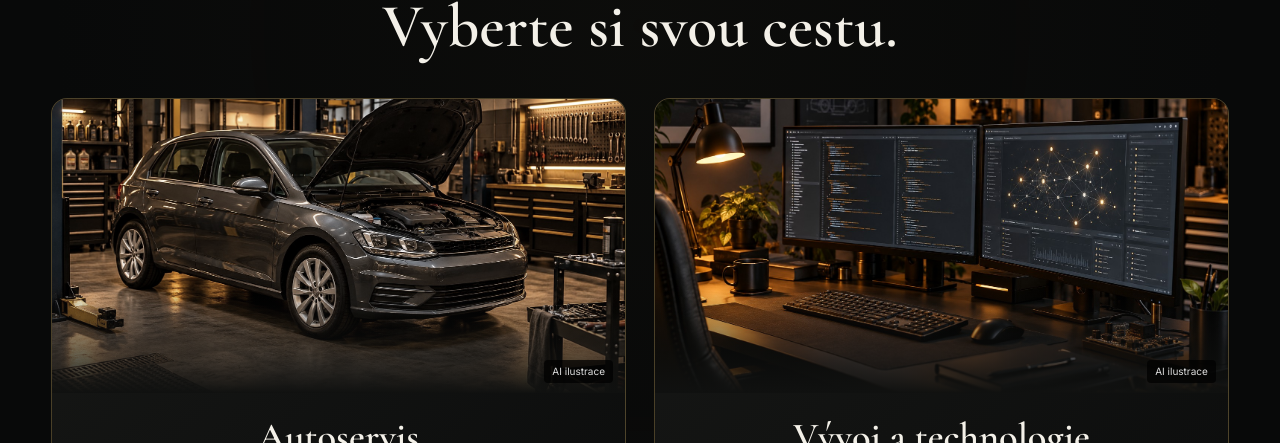
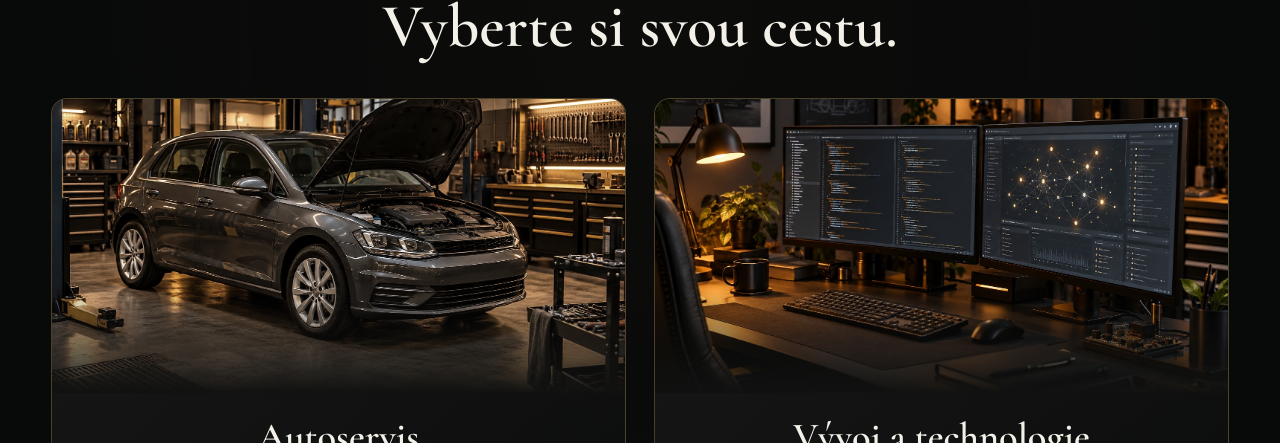
Before and after one commit to SakuraiAI/ProgramEnvusXenos, a React (Vite) app: page / in a window 1280 px wide. Shown: the part 196-639 px from the top of the page. Built offline with nearby package versions, Linux system fonts and the light colour scheme.

Commit message:
Remove visible AI illustration captions

```diff
--- a/src/Portal.jsx
+++ b/src/Portal.jsx
@@ -39,8 +39,8 @@ export default function Portal({ page }) {
      {current === "home" && <>
        <div className="gateway-heading"><p className="portal-eyebrow">PROGRAM ENVUS XENOS</p><h1>Vyberte si svou cestu.</h1></div>
        <div className="gateway-grid">
-         <a className="gateway-card" href="/autoservis"><div className="gateway-art garage-art"><img src="/workshop/workshop-hero.jpg" alt="Ilustrace auta s otevřenou kapotou v dílně" width="1536" height="1024"/><span className="image-note">AI ilustrace</span></div><div className="gateway-copy"><h2>Autoservis</h2><p>Diagnostika, údržba a opravy vozidel.</p><span className="gateway-button">Přejít na autoservis <span aria-hidden="true">→</span></span></div></a>
-         <a className="gateway-card" href="/technologie"><div className="gateway-art development-art"><img src="/technology/development-workspace.jpg" alt="Ilustrace vývojářského pracoviště s kódem a vizualizací AI na monitorech" width="1536" height="1024"/><span className="image-note">AI ilustrace</span></div><div className="gateway-copy"><h2>Vývoj a technologie</h2><p>AI, software a vlastní projekty.</p><span className="gateway-button outline">Prozkoumat projekty <span aria-hidden="true">→</span></span></div></a>
+         <a className="gateway-card" href="/autoservis"><div className="gateway-art garage-art"><img src="/workshop/workshop-hero.jpg" alt="Ilustrace auta s otevřenou kapotou v dílně" width="1536" height="1024"/></div><div className="gateway-copy"><h2>Autoservis</h2><p>Diagnostika, údržba a opravy vozidel.</p><span className="gateway-button">Přejít na autoservis <span aria-hidden="true">→</span></span></div></a>
+         <a className="gateway-card" href="/technologie"><div className="gateway-art development-art"><img src="/technology/development-workspace.jpg" alt="Ilustrace vývojářského pracoviště s kódem a vizualizací AI na monitorech" width="1536" height="1024"/></div><div className="gateway-copy"><h2>Vývoj a technologie</h2><p>AI, software a vlastní projekty.</p><span className="gateway-button outline">Prozkoumat projekty <span aria-hidden="true">→</span></span></div></a>
        </div>
      </>}
      {current === "auto" && <Workshop/>}
--- a/src/Workshop.jsx
+++ b/src/Workshop.jsx
@@ -39,14 +39,14 @@ export default function Workshop() {
  return <div className="workshop-page">
    <section className="workshop-hero" aria-labelledby="workshop-title">
      <div><p className="portal-eyebrow">PGEX AUTOSERVIS</p><h1 id="workshop-title">Péče o auto.<br/><span>Jasná domluva.</span></h1><p className="workshop-lead">Diagnostika, údržba a opravy vašeho vozu.</p><p className="workshop-intro">Řekněte nám, co vaše auto potřebuje. Domluvíme kontrolu a další postup — cenu i rozsah prací budete znát před opravou.</p><div className="contact-actions"><a className="gateway-button" href="/poptavka">Poptat servis <span aria-hidden="true">→</span></a><a className="gateway-button outline" href="tel:+420731990599">Zavolat</a></div><a className="workshop-text-link" href="#sluzby">Prohlédnout služby ↓</a></div>
-     <figure className="workshop-photo workshop-hero-photo"><img src="/workshop/workshop-hero.jpg" width="1536" height="1024" alt="Ilustrace auta s otevřenou kapotou v dílně" fetchPriority="high"/><figcaption>Ilustrační obrázek vytvořený pomocí AI</figcaption></figure>
+     <figure className="workshop-photo workshop-hero-photo"><img src="/workshop/workshop-hero.jpg" width="1536" height="1024" alt="Ilustrace auta s otevřenou kapotou v dílně" fetchPriority="high"/></figure>
    </section>
    <section id="sluzby" className="workshop-section" aria-labelledby="services-title"><p className="portal-eyebrow">S ČÍM POMŮŽEME</p><h2 id="services-title">Servis podle potřeb vašeho vozu.</h2><div className="workshop-services">{services.map(([number,title,text]) => <article key={number}><span className="workshop-number">{number}</span><h3>{title}</h3><p>{text}</p><a href={`/poptavka?sluzba=${encodeURIComponent(title)}`}>Poptat službu <span aria-hidden="true">↗</span><span className="workshop-sr-only">: {title}</span></a></article>)}<article className="workshop-service-help"><span className="workshop-number">?</span><h3>Nevíte, čím začít?</h3><p>Nemusíte znát přesný název závady. Popište, co slyšíte, vidíte nebo cítíte při jízdě.</p><a href="tel:+420731990599">Probrat problém po telefonu ↗</a></article></div></section>
    <section id="cenik" className="workshop-section workshop-pricing" aria-labelledby="pricing-title">
      <div><p className="portal-eyebrow">PŘEHLED CEN PRÁCE</p><h2 id="pricing-title">Ceník servisu.</h2><p className="workshop-price-intro">Orientační ceny práce od uvedené částky. Materiál a díly se účtují zvlášť; výsledná cena závisí na typu vozu a rozsahu opravy.</p>
        <div className="workshop-price-groups">{priceGroups.map((group, index) => <details key={group.category} open={index === 0}><summary>{group.category}<span>{group.items.length} položek</span></summary><dl className="workshop-price-list">{group.items.map(item => <div key={item.name}><dt>{item.name}</dt><dd>{item.onRequest ? "Cena na dotaz" : `od ${formatPrice.format(item.price)} Kč`}</dd></div>)}</dl></details>)}</div>
        <p className="workshop-price-note">Diagnostiku navíc a případné komplikace naceníme samostatně. Odhad ceny a případné navýšení si s vámi předem odsouhlasíme.</p><a className="gateway-button" href="/poptavka">Poptat servis →</a></div>
-     <figure className="workshop-photo workshop-detail-photo"><img src="/workshop/brake-service.jpg" width="1536" height="1024" alt="Ilustrace kontroly brzdového kotouče a třmenu" loading="lazy"/><figcaption>Ilustrační obrázek vytvořený pomocí AI</figcaption></figure>
+     <figure className="workshop-photo workshop-detail-photo"><img src="/workshop/brake-service.jpg" width="1536" height="1024" alt="Ilustrace kontroly brzdového kotouče a třmenu" loading="lazy"/></figure>
    </section>
    <section className="workshop-section" aria-labelledby="process-title"><p className="portal-eyebrow">OD PRVNÍHO KONTAKTU K OPRAVĚ</p><h2 id="process-title">Jak to u nás probíhá.</h2><ol className="workshop-steps">{steps.map(([title,text],i)=><li key={title}><span className="workshop-number">0{i+1}</span><h3>{title}</h3><p>{text}</p></li>)}</ol></section>
    <section id="servis-kontakt" className="workshop-contact workshop-section" aria-labelledby="contact-title"><div><p className="portal-eyebrow">DOMLUVME SE</p><h2 id="contact-title">Co potřebuje vaše auto?</h2><p>Termín návštěvy si prosím domluvte předem.</p><a className="workshop-phone" href="tel:+420731990599">+420 731 990 599</a><a className="workshop-email" href="mailto:programenvus@gmail.com?subject=Popt%C3%A1vka%20autoservisu">programenvus@gmail.com</a></div><div className="workshop-hours"><h3>Otevírací doba</h3><dl><div><dt>Pondělí–pátek</dt><dd>7:00–20:00</dd></div><div><dt>Sobota–neděle</dt><dd>9:00–18:30</dd></div></dl><a className="gateway-button" href="/poptavka">Poptat servis →</a></div></section>
```
